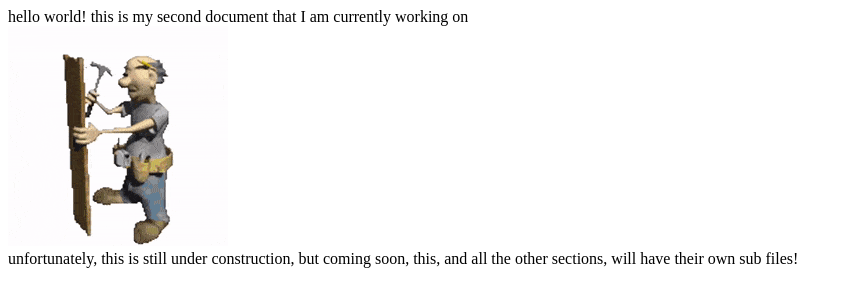
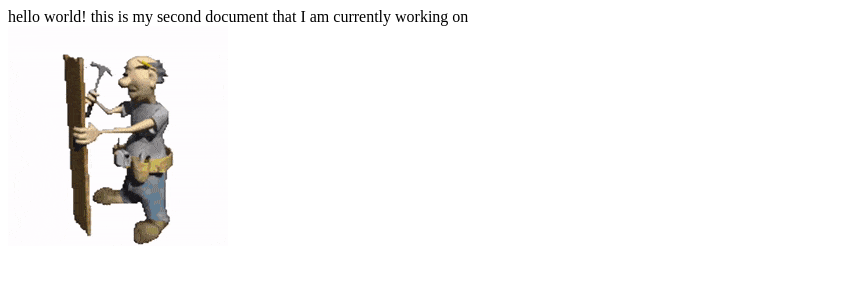
Before and after one commit to Mattkuh3205/Midterm-project, a plain HTML site: page index2.html in a window 1280 px wide. Shown: the whole page, without its empty margins (0-852 px from the left). Drawn offline with Linux system fonts and the light colour scheme.

Commit message:
Revert "Edit for Page 2 for nav section"
This reverts commit 80cfa589a1e45c27bf5af0fa3898fb35e9bd8da5.

```diff
--- a/index2.html
+++ b/index2.html
@@ -10,8 +10,6 @@
 <a>hello world! this is my second document that I am currently working on</a>
 <br>
 <img src ="images/const gif.gif">
-<br>
-<a>unfortunately, this is still under construction, but coming soon, this, and all the other sections, will have their own sub files!</a>
 
 
 </body>
```
